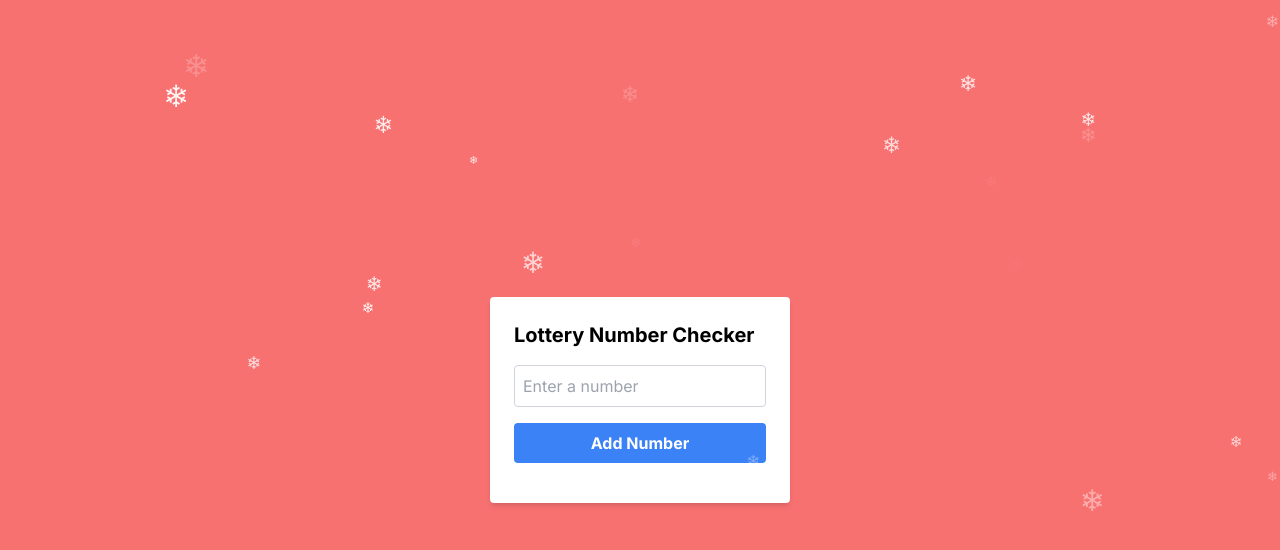
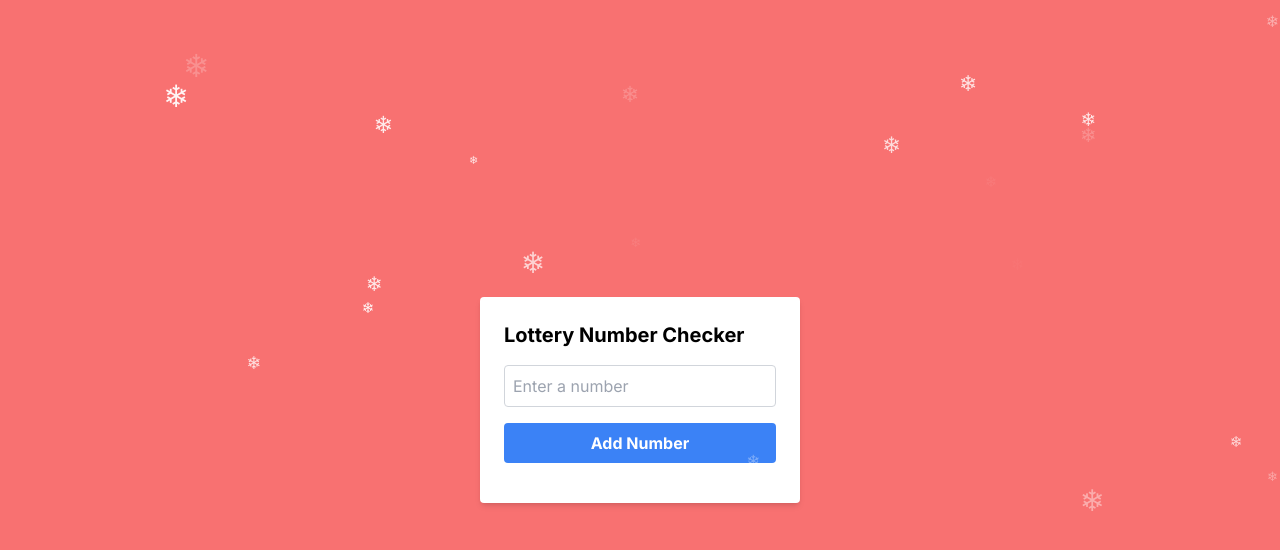
Before and after one commit to nx-alejandrolacasa/lottery-checker, a Next.js app: page / in a window 1280 px wide. Shown: the top 550 px of the page. Built offline with nearby package versions, Linux system fonts and the light colour scheme.

Commit message:
Refactor form in LotteryChecker component and update description in layout.tsx

```diff
--- a/app/LotteryChecker.tsx
+++ b/app/LotteryChecker.tsx
@@ -98,11 +98,17 @@ const LotteryChecker: React.FC = () => {
     setInputNumber(e.target.value)
   }
 
+  const handleFormSubmit = (e: React.FormEvent<HTMLFormElement>): void => {
+    e.preventDefault()
+    addNumber()
+  }
+
   return (
     <div className='flex flex-col items-center justify-center min-h-screen bg-red-400'>
-      <div className='p-6 bg-white shadow-md rounded'>
+      <div className='min-w-80 p-6 bg-white shadow-md rounded'>
         <h1 className='text-xl font-bold mb-4'>Lottery Number Checker</h1>
         <div className='flex flex-col space-y-4'>
+          <form onSubmit={handleFormSubmit} className='flex flex-col space-y-4'>
             <input
               className='p-2 border border-gray-300 rounded'
               onChange={handleInputChange}
@@ -114,11 +120,12 @@ const LotteryChecker: React.FC = () => {
               value={inputNumber}
             />
             <button
-            onClick={addNumber}
+              type='submit'
               className='bg-blue-500 hover:bg-blue-700 text-white font-bold py-2 px-4 rounded'
             >
               Add Number
             </button>
+          </form>
           <ul>
             {userNumbers.map((num, index) => (
               <li key={index} className='flex justify-between font-semibold'>
--- a/app/layout.tsx
+++ b/app/layout.tsx
@@ -6,7 +6,7 @@ const inter = Inter({ subsets: ['latin'] })
 
 export const metadata: Metadata = {
   title: 'Lottery Checker',
-  description: 'Generated by ChatGPT + Copilot'
+  description: "Generated by ChatGPT + Copilot + Carlos' touch of magic ✨"
 }
 
 export default function RootLayout({
```
Lines whose indentation alone changed are shown as unchanged.
